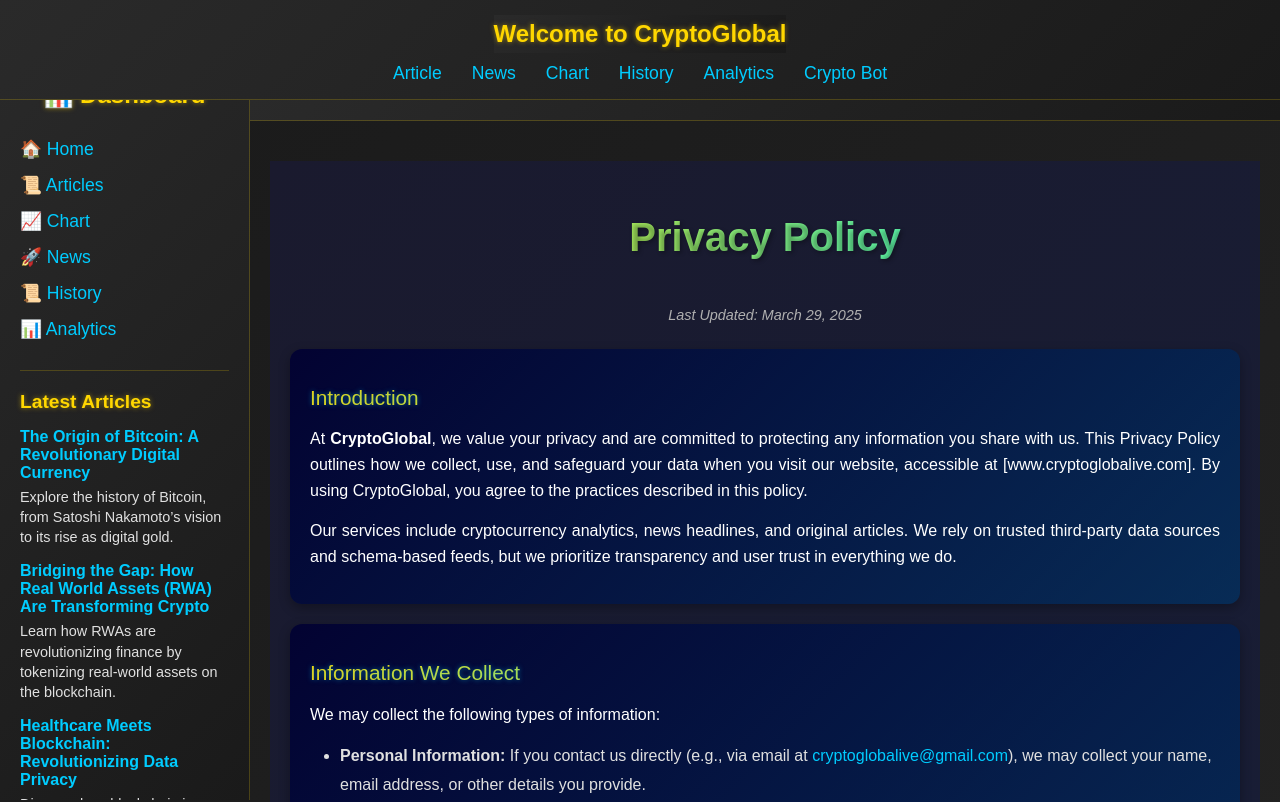
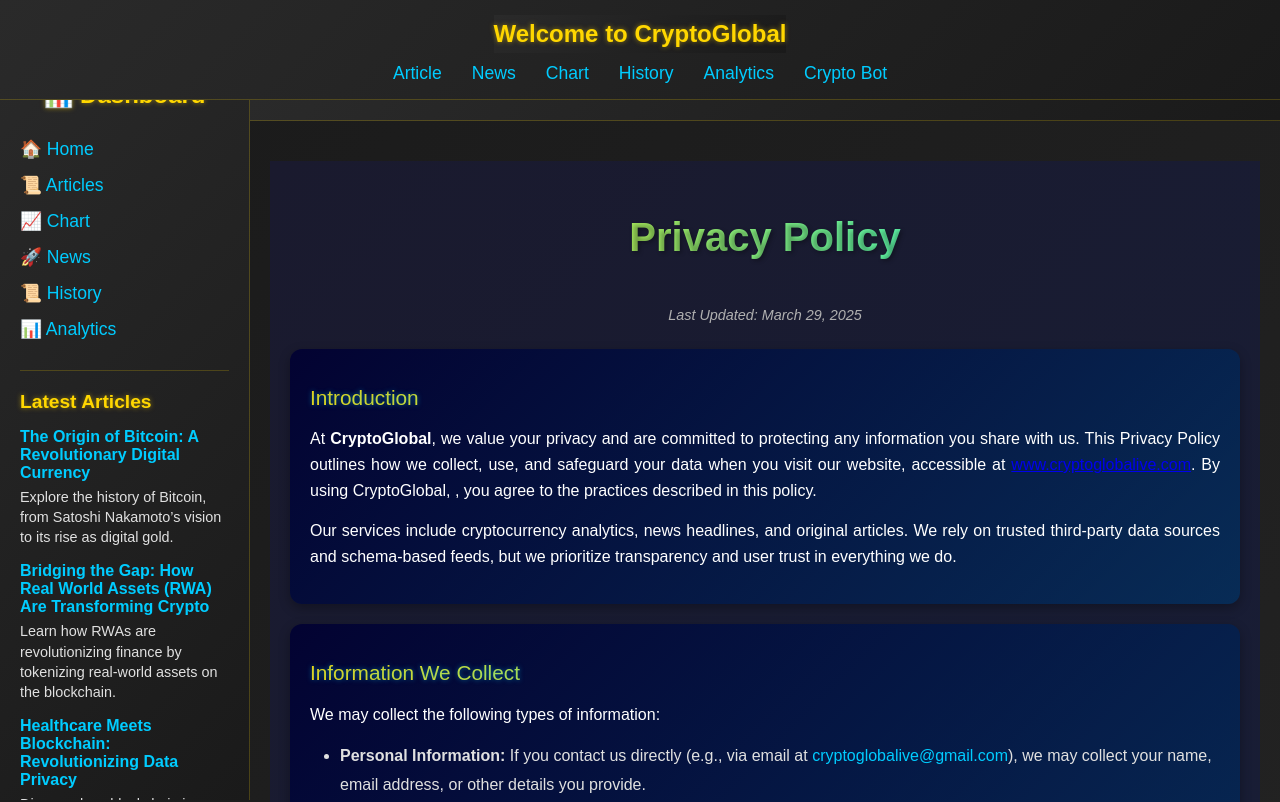
Before and after one commit to Loner653/cryptopulse, a Next.js app: page /privacy-policy in a window 1280 px wide. Shown: the top 802 px of the page. Built offline with nearby package versions, Linux system fonts and the light colour scheme.

Commit message:
Update page.js

```diff
--- a/app/privacy-policy/page.js
+++ b/app/privacy-policy/page.js
@@ -15,7 +15,9 @@ export default function PrivacyPolicy() {
       <section className="article-section">
         <h2 className="article-section-subtitle">Introduction</h2>
         <p>
-          At <strong>CryptoGlobal</strong>, we value your privacy and are committed to protecting any information you share with us. This Privacy Policy outlines how we collect, use, and safeguard your data when you visit our website, accessible at [www.cryptoglobalive.com]. By using CryptoGlobal, you agree to the practices described in this policy.
+          At <strong>CryptoGlobal</strong>, we value your privacy and are committed to protecting any information you share with us. This Privacy Policy outlines how we collect, use, and safeguard your data when you visit our website, accessible at <a href='https://www.cryptoglobalive.com' target='_blank' rel='noopener noreferrer'>www.cryptoglobalive.com</a>. By using CryptoGlobal,
+
+, you agree to the practices described in this policy.
         </p>
         <p>
           Our services include cryptocurrency analytics, news headlines, and original articles. We rely on trusted third-party data sources and schema-based feeds, but we prioritize transparency and user trust in everything we do.
```
